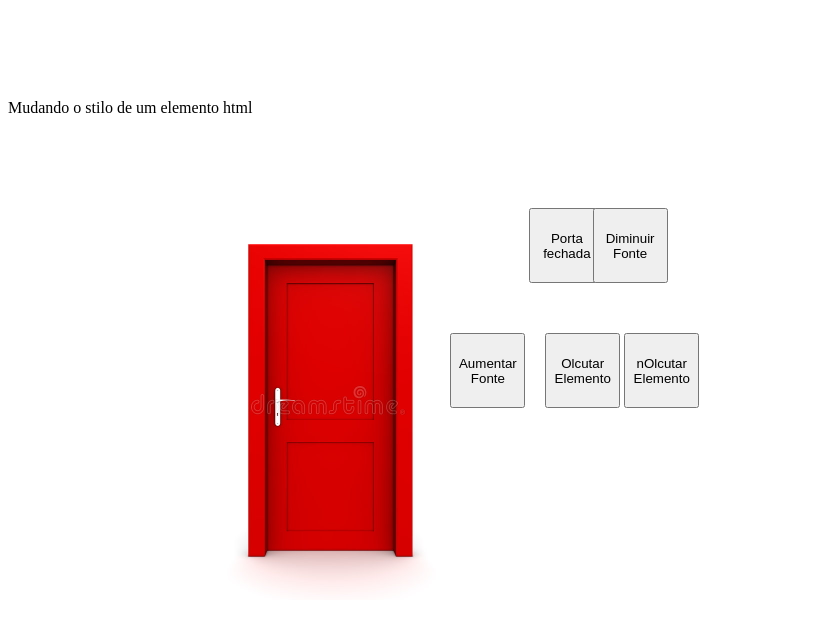
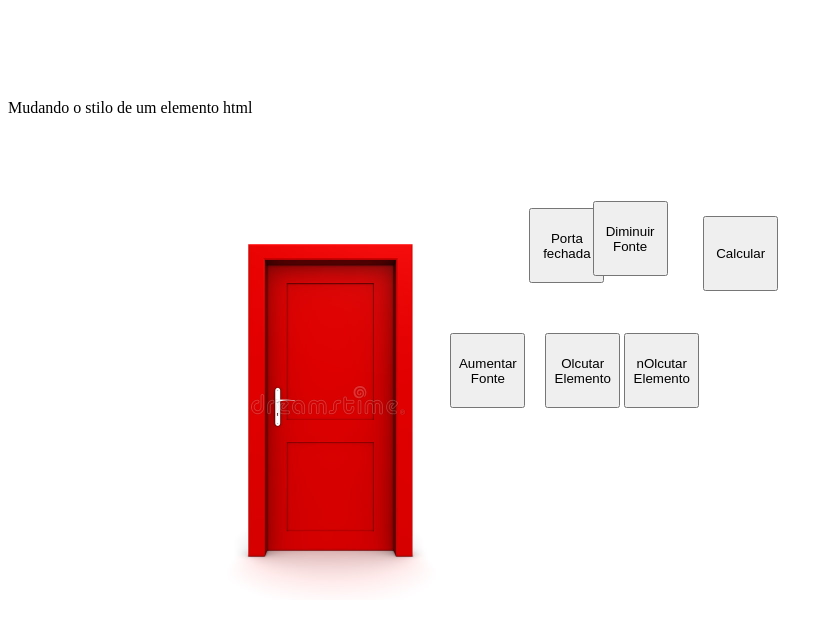
Before and after one commit to Guilherme-Lima4/continuacao_javascript, a plain HTML site: page index.html in a window 1280 px wide. Shown: the whole page, without its empty margins (0-833 px from the left). Drawn offline with Linux system fonts and the light colour scheme.

Commit message:
continuacao java script

```diff
--- a/css/style.css
+++ b/css/style.css
@@ -13,7 +13,7 @@ width: 400px;
 }
 #botao_imagem2{
 	position: relative;
-	top: 75px;
+	top: 68px;
 	left: 40%;
 	height: 75px;
 	width: 75px;
@@ -32,3 +32,9 @@ width: 400px;
 	height: 75px;
 	width: 75px;
 }
+#botao_imagem5{
+	position: relative;
+	top: 75px;
+	left: 30%;
+	height: 75px;
+	width: 75px;
--- a/index.html
+++ b/index.html
@@ -14,5 +14,6 @@
 		<button id="botao_imagem2" onclick="trocaFonteMenor()">Diminuir Fonte</button>
 		<button id="botao_imagem3" onclick="olcutarElemento()">Olcutar Elemento</button>
 		<button id="botao_imagem4" onclick="naoOlcutarElemento()">nOlcutar Elemento</button>
+		<button id="botao_imagem5" onclick="calcular()">Calcular</button>
 	</body>
 </html>
--- a/js/funcoes.js
+++ b/js/funcoes.js
@@ -20,3 +20,7 @@ function olcutarElemento() {
 function naoOlcutarElemento() {
 	document.getElementById("demo").style.display="block";
 }
+
+function calcular() {
+	document.getElementById("demo").innerHTML = 10 + 5;
+}
```
